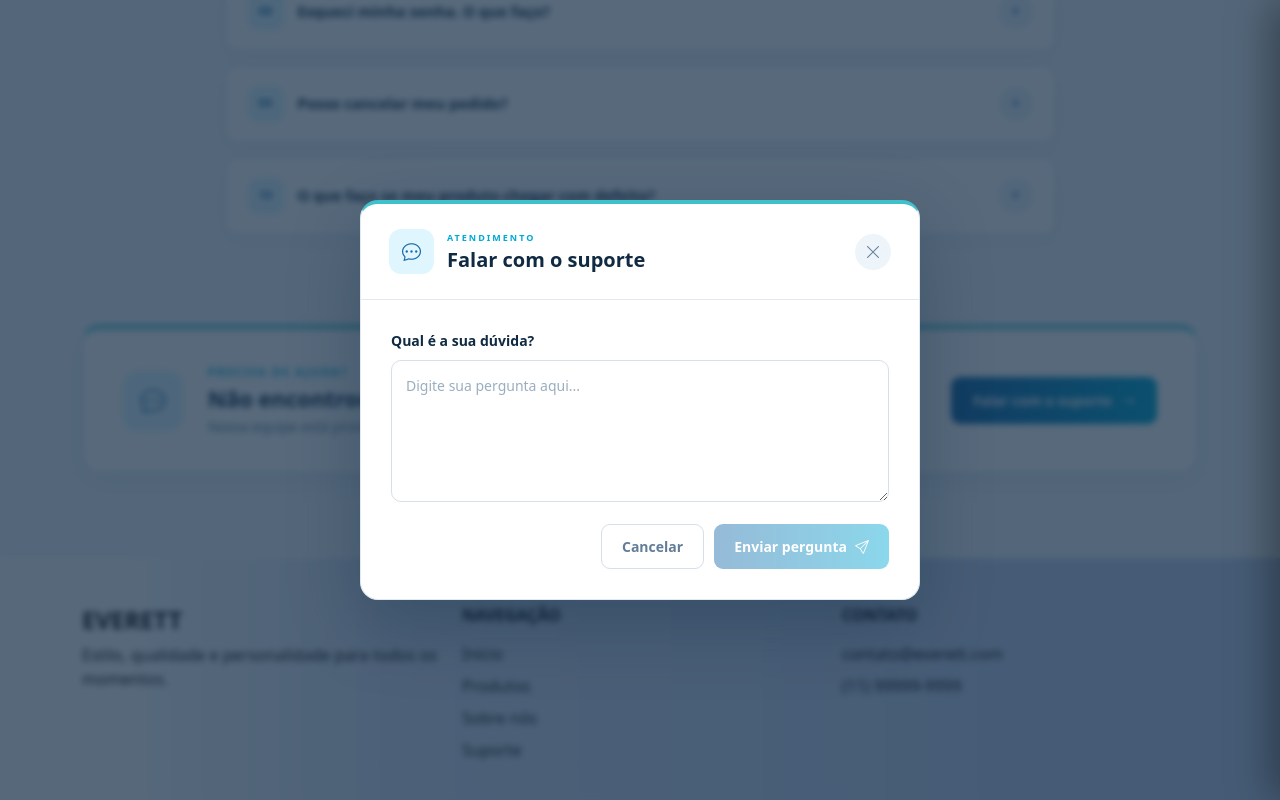
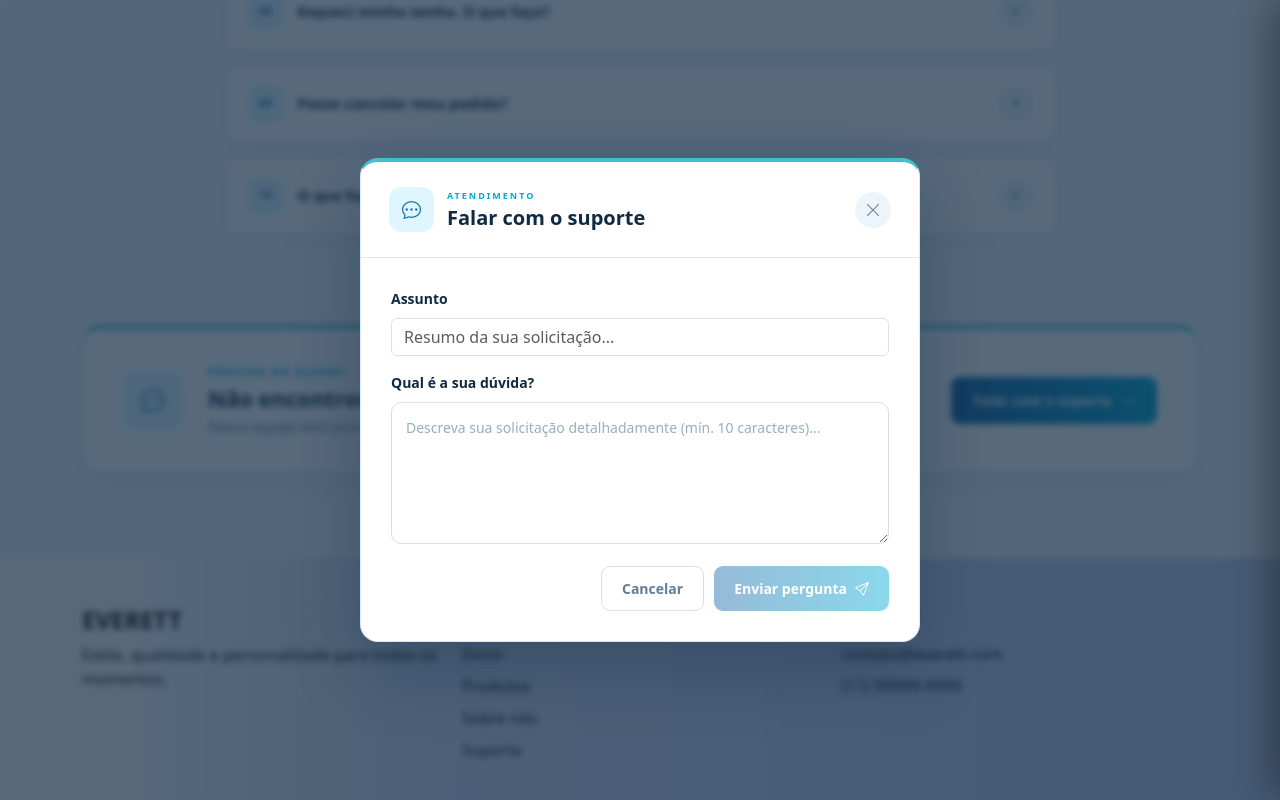
Before and after one commit to henrique-vilo/projetoRevisao, a Next.js app in the folder frontend/: page /suporte in a window 1280 px wide. Both pictures are taken after a click on the button "Falar com o suporte". Shown: the part 1271-2071 px from the top of the page. Built offline with nearby package versions, Linux system fonts and the light colour scheme.

Commit message:
FIX: suporte integrado no front

```diff
--- a/frontend/src/app/suporte/page.jsx
+++ b/frontend/src/app/suporte/page.jsx
@@ -1,360 +1,251 @@
 "use client";
 
 import { useState } from "react";
-
 import "bootstrap/dist/css/bootstrap.min.css";
 import "bootstrap-icons/font/bootstrap-icons.css";
-
 import "./page.css";
 
 export default function Suporte() {
   const [perguntaAberta, setPerguntaAberta] = useState(null);
-
   const [mostrarModal, setMostrarModal] = useState(false);
 
+  // Estados do formulário
+  const [assunto, setAssunto] = useState("");
   const [pergunta, setPergunta] = useState("");
+  const [enviado, setEnviado] = useState(false);
 
-  const [enviado, setEnviado] = useState(false);
+  // Estados de controle da requisição
+  const [carregando, setCarregando] = useState(false);
+  const [erro, setErro] = useState("");
 
   const duvidas = [
     {
       pergunta: "Como faço para realizar uma compra?",
-      resposta:
-        'Escolha o produto que deseja, selecione o tamanho e a quantidade e clique em "Adicionar ao carrinho". Depois, acesse seu carrinho, confira os produtos e siga para a finalização da compra.',
+      resposta: 'Escolha o produto que deseja, selecione o tamanho e a quantidade e clique em "Adicionar ao carrinho". Depois, acesse seu carrinho, confira os produtos e siga para a finalização da compra.',
     },
-
     {
       pergunta: "Quais formas de pagamento são aceitas?",
-      resposta:
-        "Aceitamos as formas de pagamento disponibilizadas na etapa de finalização da compra, como cartão de crédito, cartão de débito e Pix.",
+      resposta: "Aceitamos as formas de pagamento disponibilizadas na etapa de finalização da compra, como cartão de crédito, cartão de débito e Pix.",
     },
-
     {
       pergunta: "Como acompanho meu pedido?",
-      resposta:
-        'Acesse sua conta e vá até a seção "Meus pedidos". Lá você poderá visualizar o status da sua compra e acompanhar as informações de entrega.',
+      resposta: 'Acesse sua conta e vá até a seção "Meus pedidos". Lá você poderá visualizar o status da sua compra e acompanhar as informações de entrega.',
     },
-
     {
       pergunta: "Qual é o prazo de entrega?",
-      resposta:
-        "O prazo de entrega depende do endereço informado e da modalidade de envio escolhida. O prazo estimado será apresentado durante a finalização da compra.",
+      resposta: "O prazo de entrega depende do endereço informado e da modalidade de envio escolhida. O prazo estimado será apresentado durante a finalização da compra.",
     },
-
     {
       pergunta: "Como faço uma troca?",
-      resposta:
-        "Para solicitar uma troca, acesse sua conta e consulte a área de pedidos. Selecione o pedido desejado e siga as instruções disponíveis para realizar a solicitação.",
+      resposta: "Para solicitar uma troca, acesse sua conta e consulte a área de pedidos. Selecione o pedido desejado e siga as instruções disponíveis para realizar a solicitação.",
     },
-
     {
       pergunta: "Como faço uma devolução?",
-      resposta:
-        "Entre na sua conta, acesse seus pedidos e selecione o produto que deseja devolver. Depois, siga as orientações apresentadas para concluir a solicitação.",
+      resposta: "Entre na sua conta, acesse seus pedidos e selecione o produto que deseja devolver. Depois, siga as orientações apresentadas para concluir a solicitação.",
     },
-
     {
       pergunta: "Como escolher o tamanho correto?",
-      resposta:
-        "Na página de cada produto você encontrará informações sobre os tamanhos disponíveis. Consulte a tabela de medidas antes de escolher sua peça.",
+      resposta: "Na página de cada produto você encontrará informações sobre os tamanhos disponíveis. Consulte a tabela de medidas antes de escolher sua peça.",
     },
-
     {
       pergunta: "Esqueci minha senha. O que faço?",
-      resposta:
-        'Na página de login, clique em "Esqueci minha senha" e siga as instruções para criar uma nova senha.',
+      resposta: 'Na página de login, clique em "Esqueci minha senha" e siga as instruções para criar uma nova senha.',
     },
-
     {
       pergunta: "Posso cancelar meu pedido?",
-      resposta:
-        "Caso o pedido ainda não tenha sido enviado, entre em contato com nosso suporte o mais rápido possível para verificarmos a possibilidade de cancelamento.",
+      resposta: "Caso o pedido ainda não tenha sido enviado, entre em contato com nosso suporte o mais rápido possível para verificarmos a possibilidade de cancelamento.",
     },
-
     {
       pergunta: "O que faço se meu produto chegar com defeito?",
-      resposta:
-        "Entre em contato com nosso suporte informando o número do pedido e o problema encontrado. Nossa equipe irá orientar você sobre os próximos passos.",
-    },
+      resposta: "Entre em contato com nosso suporte informando o número do pedido e o problema encontrado. Nossa equipe irá orientar você sobre os próximos passos.",
+    }
   ];
 
   function abrirPergunta(index) {
-    if (perguntaAberta === index) {
-      setPerguntaAberta(null);
-    } else {
-      setPerguntaAberta(index);
-    }
+    setPerguntaAberta(perguntaAberta === index ? null : index);
   }
 
   function abrirModal() {
     setMostrarModal(true);
     setEnviado(false);
+    setErro("");
   }
 
   function fecharModal() {
     setMostrarModal(false);
+    setAssunto("");
     setPergunta("");
     setEnviado(false);
+    setErro("");
   }
 
-  function enviarPergunta(e) {
+  async function enviarPergunta(e) {
     e.preventDefault();
+    setErro("");
 
-    if (pergunta.trim() === "") {
-      return;
+    if (assunto.trim().length < 3 || assunto.trim().length > 150) {
+        setErro("O assunto deve ter entre 3 e 150 caracteres.");
+        return;
     }
 
-    setEnviado(true);
+    if (pergunta.trim().length < 10 || pergunta.trim().length > 2000) {
+        setErro("A mensagem deve ter entre 10 e 2000 caracteres.");
+        return;
+    }
+
+    setCarregando(true);
+
+    try {
+      //const token = localStorage.getItem("token") || "";
+
+      const respostaApi = await fetch("http://localhost:3001/api/suporte", {
+        method: "POST",
+        headers: {
+          "Content-Type": "application/json",
+        //  "Authorization": `Bearer ${token}`
+        },
+        body: JSON.stringify({
+          assunto: assunto.trim(),
+          mensagem: pergunta.trim(),
+          categoria: "geral"
+        }),
+      });
+
+      const dados = await respostaApi.json();
+
+      if (!respostaApi.ok || !dados.sucesso) {
+        throw new Error(dados.mensagem || "Erro ao enviar a solicitação.");
+      }
+
+      setEnviado(true);
+    } catch (error) {
+      setErro(error.message || "Não foi possível conectar ao servidor. Tente novamente mais tarde.");
+    } finally {
+      setCarregando(false);
+    }
   }
 
   return (
-    <main className="suporte-page">
-
+    <>
+      <main className="suporte-page">
       {/* =========================================
           CABEÇALHO DA PÁGINA
       ========================================== */}
-
       <section className="suporte-header">
-
         <div className="container">
-
           <div className="suporte-header-conteudo">
-
-            <p className="suporte-subtitulo">
-              CENTRAL DE ATENDIMENTO
+            <p className="suporte-subtitulo">CENTRAL DE ATENDIMENTO</p>
+            <h1>Como podemos <span>ajudar?</span></h1>
+            <p className="suporte-descricao">
+              Encontre respostas para as dúvidas mais frequentes ou fale diretamente com nossa equipe.
             </p>
-
-            <h1>
-              Como podemos <span>ajudar?</span>
-            </h1>
-
-            <p className="suporte-descricao">
-              Encontre respostas para as dúvidas mais frequentes
-              ou fale diretamente com nossa equipe.
-            </p>
-
           </div>
-
         </div>
-
       </section>
-
 
       {/* =========================================
           DÚVIDAS FREQUENTES
       ========================================== */}
-
       <section className="suporte-duvidas">
-
         <div className="container">
-
           <div className="suporte-titulo-secao">
-
             <span className="suporte-linha"></span>
-
             <div>
-
-              <p className="suporte-mini-titulo">
-                PERGUNTAS FREQUENTES
-              </p>
-
-              <h2>
-                Dúvidas <span>frequentes</span>
-              </h2>
-
+              <p className="suporte-mini-titulo">PERGUNTAS FREQUENTES</p>
+              <h2>Dúvidas <span>frequentes</span></h2>
             </div>
-
             <span className="suporte-linha"></span>
-
           </div>
-
 
           {/* =========================================
               ACORDEÃO
           ========================================== */}
-
           <div className="row justify-content-center">
-
             <div className="col-12 col-lg-9">
-
               <div className="suporte-lista">
-
                 {duvidas.map((duvida, index) => {
-
                   const aberta = perguntaAberta === index;
-
                   return (
-                    <div
-                      className={`suporte-item ${
-                        aberta ? "item-aberto" : ""
-                      }`}
-                      key={index}
-                    >
-
+                    <div className={`suporte-item ${aberta ? "item-aberto" : ""}`} key={index}>
                       {/* PERGUNTA */}
-
                       <button
                         type="button"
                         className="suporte-pergunta"
                         onClick={() => abrirPergunta(index)}
                         aria-expanded={aberta}
                       >
-
                         <span className="pergunta-texto">
-
                           <span className="pergunta-numero">
                             {String(index + 1).padStart(2, "0")}
                           </span>
-
                           {duvida.pergunta}
-
                         </span>
-
                         <span className="pergunta-icone">
-
-                          <i
-                            className={
-                              aberta
-                                ? "bi bi-dash"
-                                : "bi bi-plus"
-                            }
-                          ></i>
-
+                          <i className={aberta ? "bi bi-dash" : "bi bi-plus"}></i>
                         </span>
-
                       </button>
 
-
                       {/* RESPOSTA */}
-
                       {aberta && (
                         <div className="suporte-resposta">
-
                           <div className="resposta-conteudo">
-
                             <div className="resposta-icone">
-
                               <i className="bi bi-info-circle"></i>
-
                             </div>
-
-                            <p>
-                              {duvida.resposta}
-                            </p>
-
+                            <p>{duvida.resposta}</p>
                           </div>
-
                         </div>
                       )}
-
                     </div>
                   );
-
                 })}
-
               </div>
-
             </div>
-
           </div>
-
         </div>
-
       </section>
-
 
       {/* =========================================
           FALE COM O SUPORTE
       ========================================== */}
-
       <section className="suporte-contato">
-
         <div className="container">
-
           <div className="contato-card">
-
             <div className="contato-icone">
-
               <i className="bi bi-chat-dots"></i>
-
             </div>
-
             <div className="contato-texto">
-
-              <p className="contato-mini">
-                PRECISA DE AJUDA?
-              </p>
-
-              <h2>
-                Não encontrou sua dúvida?
-              </h2>
-
-              <p>
-                Nossa equipe está pronta para ajudar você.
-              </p>
-
+              <p className="contato-mini">PRECISA DE AJUDA?</p>
+              <h2>Não encontrou sua dúvida?</h2>
+              <p>Nossa equipe está pronta para ajudar você.</p>
             </div>
-
-            <button
-              type="button"
-              className="btn-suporte"
-              onClick={abrirModal}
-            >
+            <button type="button" className="btn-suporte" onClick={abrirModal}>
               Falar com o suporte
-
               <i className="bi bi-arrow-right"></i>
-
             </button>
-
           </div>
-
         </div>
-
       </section>
-
 
       {/* =========================================
           MODAL
       ========================================== */}
-
       {mostrarModal && (
         <>
-          <div
-            className="suporte-modal"
-            role="dialog"
-            aria-modal="true"
-          >
-
+          <div className="suporte-modal" role="dialog" aria-modal="true">
             <div className="modal-dialog-custom">
-
               <div className="modal-content-custom">
-
                 {/* CABEÇALHO */}
-
                 <div className="modal-header-custom">
-
                   <div className="modal-titulo-area">
-
                     <div className="modal-icone">
-
                       <i className="bi bi-chat-dots"></i>
-
                     </div>
-
                     <div>
-
-                      <p>
-                        ATENDIMENTO
-                      </p>
-
-                      <h2>
-                        Falar com o suporte
-                      </h2>
-
+                      <p>ATENDIMENTO</p>
+                      <h2>Falar com o suporte</h2>
                     </div>
-
                   </div>
-
                   <button
                     type="button"
                     className="modal-fechar"
@@ -363,42 +254,56 @@ export default function Suporte() {
                   >
                     <i className="bi bi-x-lg"></i>
                   </button>
-
                 </div>
 
+                {/* CONTEÚDO */}
+                <div className="modal-body-custom">
+                  {!enviado ? (
+                    <form onSubmit={enviarPergunta}>
+                      {erro && (
+                        <div className="alert alert-danger mb-3" role="alert">
+                          {erro}
+                        </div>
+                      )}
 
-                {/* CONTEÚDO */}
+                      <div className="mb-3">
+                        <label htmlFor="assunto" className="modal-label">
+                          Assunto
+                        </label>
+                        <input
+                          id="assunto"
+                          type="text"
+                          className="modal-input form-control"
+                          placeholder="Resumo da sua solicitação..."
+                          value={assunto}
+                          onChange={(e) => setAssunto(e.target.value)}
+                          disabled={carregando}
+                          required
+                        />
+                      </div>
 
-                <div className="modal-body-custom">
-
-                  {!enviado ? (
-
-                    <form onSubmit={enviarPergunta}>
-
-                      <label
-                        htmlFor="pergunta"
-                        className="modal-label"
-                      >
-                        Qual é a sua dúvida?
-                      </label>
-
-                      <textarea
-                        id="pergunta"
-                        className="modal-textarea"
-                        rows="5"
-                        placeholder="Digite sua pergunta aqui..."
-                        value={pergunta}
-                        onChange={(e) =>
-                          setPergunta(e.target.value)
-                        }
-                      />
+                      <div className="mb-3">
+                        <label htmlFor="pergunta" className="modal-label">
+                          Qual é a sua dúvida?
+                        </label>
+                        <textarea
+                          id="pergunta"
+                          className="modal-textarea form-control"
+                          rows="5"
+                          placeholder="Descreva sua solicitação detalhadamente (mín. 10 caracteres)..."
+                          value={pergunta}
+                          onChange={(e) => setPergunta(e.target.value)}
+                          disabled={carregando}
+                          required
+                        />
+                      </div>
 
                       <div className="modal-botoes">
-
                         <button
                           type="button"
                           className="btn-cancelar"
                           onClick={fecharModal}
+                          disabled={carregando}
                         >
                           Cancelar
                         </button>
@@ -406,36 +311,20 @@ export default function Suporte() {
                         <button
                           type="submit"
                           className="btn-enviar"
-                          disabled={!pergunta.trim()}
+                          disabled={carregando || !pergunta.trim() || !assunto.trim()}
                         >
-                          Enviar pergunta
-
-                          <i className="bi bi-send"></i>
+                          {carregando ? "Enviando..." : "Enviar pergunta"}
+                          {!carregando && <i className="bi bi-send"></i>}
                         </button>
-
                       </div>
-
                     </form>
-
                   ) : (
-
                     <div className="mensagem-sucesso">
-
                       <div className="icone-sucesso">
-
                         <i className="bi bi-check-lg"></i>
-
                       </div>
-
-                      <h3>
-                        Pergunta enviada!
-                      </h3>
-
-                      <p>
-                        Recebemos sua dúvida e nossa equipe
-                        irá analisá-la.
-                      </p>
-
+                      <h3>Pergunta enviada!</h3>
+                      <p>Recebemos sua dúvida e nossa equipe irá analisá-la.</p>
                       <button
                         type="button"
                         className="btn-enviar"
@@ -443,29 +332,18 @@ export default function Suporte() {
                       >
                         Fechar
                       </button>
-
                     </div>
-
                   )}
-
                 </div>
-
               </div>
-
             </div>
-
           </div>
 
-
           {/* FUNDO ESCURO */}
-
-          <div
-            className="suporte-backdrop"
-            onClick={fecharModal}
-          ></div>
+          <div className="suporte-backdrop" onClick={fecharModal}></div>
         </>
       )}
-
     </main>
+    </>
   );
 }
```
Also changed, not shown: 2 other files (tests, documents, lock files or other folders).
